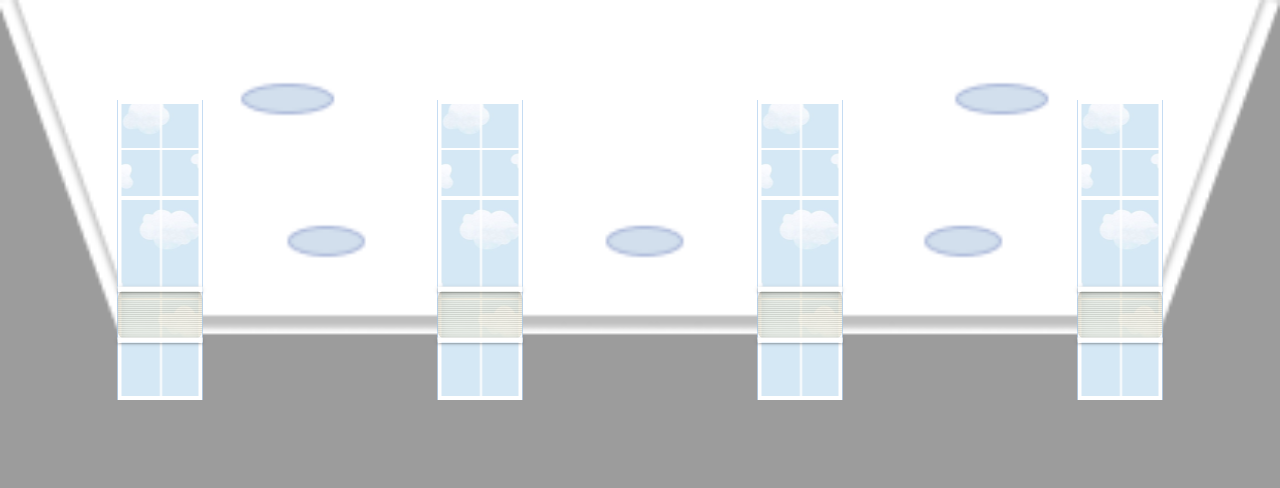
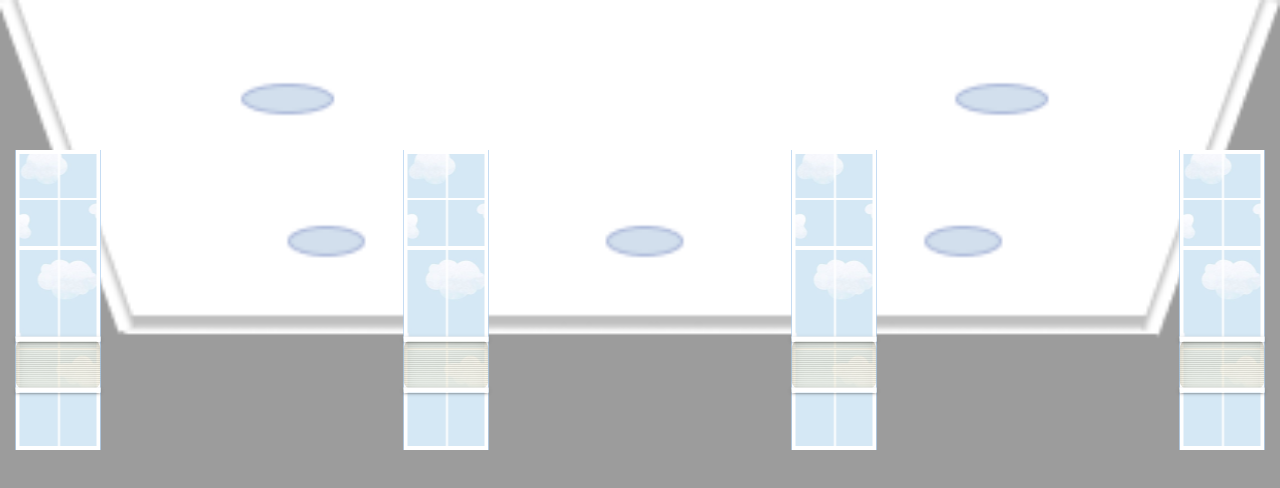
Before and after one commit to magnram/gardiner, a React (Create React App) app: page / in a window 1280 px wide. Shown: the top 488 px of the page. Built offline with nearby package versions, Linux system fonts and the light colour scheme; the HTML template or start-up script is replaced by a standard one.

Commit message:
Added window wrapper

```diff
--- a/src/App.scss
+++ b/src/App.scss
@@ -4,42 +4,9 @@
   background-color: #444;
   height: 100vh;
   background-size: cover;
-  display: flex;
-  justify-content: space-around;
   width: 100%;
-}
 
-.App-logo {
-  height: 40vmin;
-  pointer-events: none;
-}
-
-@media (prefers-reduced-motion: no-preference) {
-  .App-logo {
-    animation: App-logo-spin infinite 20s linear;
+  > .WindowWrapper {
+    padding-top: 150px;
   }
 }
-
-.App-header {
-  background-color: #282c34;
-  min-height: 100vh;
-  display: flex;
-  flex-direction: column;
-  align-items: center;
-  justify-content: center;
-  font-size: calc(10px + 2vmin);
-  color: white;
-}
-
-.App-link {
-  color: #61dafb;
-}
-
-@keyframes App-logo-spin {
-  from {
-    transform: rotate(0deg);
-  }
-  to {
-    transform: rotate(360deg);
-  }
-}
--- a/src/App.tsx
+++ b/src/App.tsx
@@ -2,6 +2,7 @@
 import "./App.scss";
 import { useEffect } from "react";
 import SlidableWindow from "./components/SlidableWindow/SlidableWindow";
+import WindowWrapper from "./components/WindowWrapper/WindowWrapper";
 
 const App = () => {
   useEffect(() => {
@@ -15,10 +16,7 @@ const App = () => {
 
   return (
   <div className="App">
-    <SlidableWindow />
-    <SlidableWindow />
-    <SlidableWindow />
-    <SlidableWindow />
+    <WindowWrapper />
   </div>
 )
 };
--- a/src/components/SlidableWindow/SlidableWindow.scss
+++ b/src/components/SlidableWindow/SlidableWindow.scss
@@ -1,5 +1,4 @@
 .SlidableWindow {
-    padding-top: 100px;
     height: 300px;
     margin: 0;
 
--- a/src/components/SlidableWindow/SlidableWindow.tsx
+++ b/src/components/SlidableWindow/SlidableWindow.tsx
@@ -1,8 +1,7 @@
-import { useEffect } from "react";
+import { useEffect, useState } from "react";
 import { Slider } from '@mui/material';import "./SlidableWindow.scss"
 
 const SlidableWindow = () => {
-
     const valuetext = (value: number) => `${value}°C`;
     const marks = [{value: 0}, {value: 100} ];
 
@@ -17,7 +16,7 @@ const SlidableWindow = () => {
                 marks={marks}
             />
         </div>
-    )
+    );
 };
 
 export default SlidableWindow;
--- /dev/null
+++ b/src/components/WindowWrapper/WindowWrapper.scss
@@ -0,0 +1,5 @@
+.WindowWrapper {
+    display: flex;
+    justify-content: space-between;
+    margin: 0 15px;
+}
--- /dev/null
+++ b/src/components/WindowWrapper/WindowWrapper.tsx
@@ -0,0 +1,16 @@
+// import { useEffect, useState } from "react";
+import SlidableWindow from "../SlidableWindow/SlidableWindow";
+import "./WindowWrapper.scss"
+
+const WindowWrapper = () => {
+  return (
+    <div className="WindowWrapper">
+        <SlidableWindow />
+        <SlidableWindow />
+        <SlidableWindow />
+        <SlidableWindow />
+    </div>
+    )
+};
+
+export default WindowWrapper;
```
Lines whose indentation alone changed are shown as unchanged.
